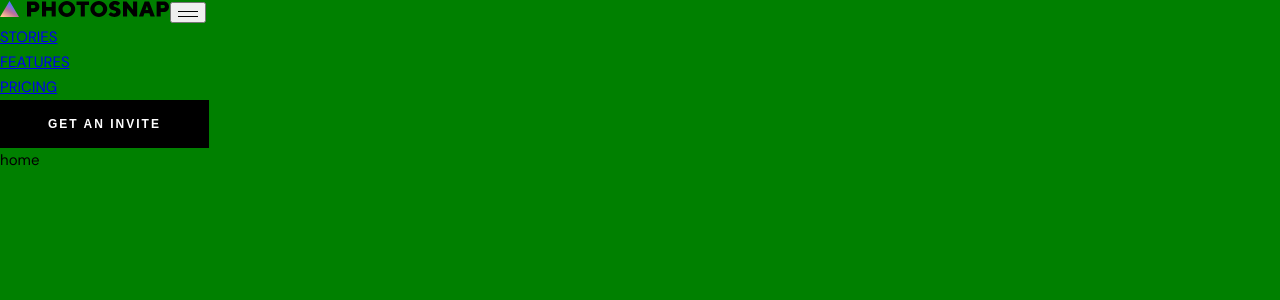
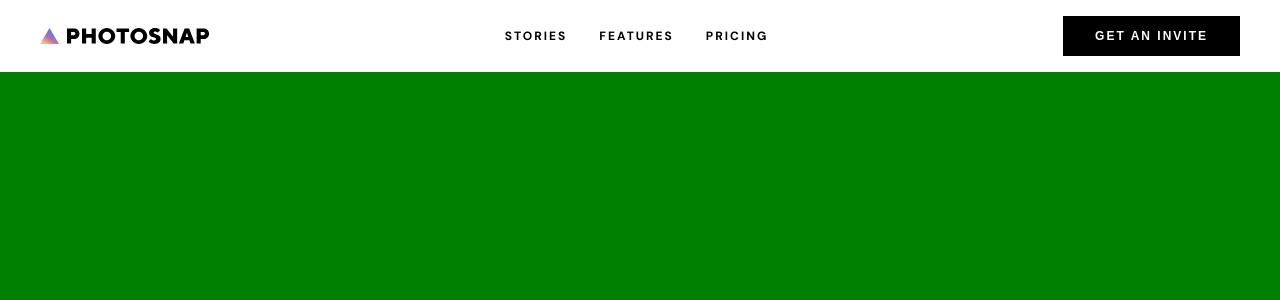
Before and after one commit to kaseyvee/photosnap, a React (Vite) app: page / in a window 1280 px wide. Shown: the top 300 px of the page. Built offline with nearby package versions, Linux system fonts and the light colour scheme.

Commit message:
Style nav

```diff
--- a/package.json
+++ b/package.json
@@ -11,6 +11,7 @@
   "dependencies": {
     "react": "^18.2.0",
     "react-dom": "^18.2.0",
+    "react-responsive": "^9.0.2",
     "react-router-dom": "^6.11.1",
     "sass": "^1.62.1"
   },
--- a/src/components/Nav.tsx
+++ b/src/components/Nav.tsx
@@ -1,34 +1,65 @@
+import { useState } from "react";
+import { useMediaQuery } from "react-responsive";
 import { Link } from "react-router-dom";
+
 import logo from "../assets/logo.svg";
 import menu from "../assets/menu.svg";
 import close from "../assets/close.svg";
-import { useState } from "react";
 
 function Nav() {
   const [navOpen, setNavOpen] = useState(false);
+  const isDesktop = useMediaQuery({ query: '(min-width: 768px)' });
+
+  function handleToggleMenu() {
+    setNavOpen(!navOpen);
+  }
 
   return (
-    <nav>
-      <Link to="/">
-        <img src={logo} alt="logo and go to home" />
-      </Link>
-      <button aria-expanded={navOpen ? "true" : "false"} className="toggle-menu">
-        <img src={navOpen ? close : menu} alt={navOpen ? "close menu" : "open menu"} />
-      </button>
-      <div>
+    <nav className="nav">
+      <div className="nav_main">
+        <Link to="/" className="logo">
+          <img src={logo} alt="logo and go to home" />
+        </Link>
+        {!isDesktop && <button
+          aria-expanded={navOpen ? "true" : "false"}
+          className="toggle-menu"
+          onClick={handleToggleMenu}
+        >
+          <img
+            src={navOpen ? close : menu}
+            alt={navOpen ? "close menu" : "open menu"}
+          />
+        </button>}
+      </div>
+      {isDesktop && <>
         <ul>
-          <li>
+          <li className="nav-item">
             <a href="/stories">STORIES</a>
           </li>
-          <li>
+          <li className="nav-item">
             <a href="/features">FEATURES</a>
           </li>
-          <li>
+          <li className="nav-item">
             <a href="/pricing">PRICING</a>
           </li>
         </ul>
         <button className="button button_black_border">GET AN INVITE</button>
-      </div>
+      </>}
+      {navOpen && <div className="nav_list">
+        <ul>
+          <li className="nav-item">
+            <a href="/stories">STORIES</a>
+          </li>
+          <li className="nav-item">
+            <a href="/features">FEATURES</a>
+          </li>
+          <li className="nav-item">
+            <a href="/pricing">PRICING</a>
+          </li>
+        </ul>
+        <button className="button button_black_border">GET AN INVITE</button>
+      </div>}
+      <div className="overlay"></div>
     </nav>
   );
 }
--- a/src/styles/abstracts/_fonts.scss
+++ b/src/styles/abstracts/_fonts.scss
@@ -3,7 +3,7 @@
 body {
   font-family: 'DM Sans', sans-serif;
   font-size: pixelToRem(15);
-  line-height: pixelToRem(25);
+  // line-height: pixelToRem(25);
 }
 
 h1, .header-large {
@@ -38,12 +38,23 @@ h4, .button {
   letter-spacing: pixelToRem(2);
 }
 
-.nav-item, .card_read, .comparisons {
+.footer-item, .card_read, .comparisons {
   font-weight: bold;
   font-size: pixelToRem(12);
   letter-spacing: pixelToRem(2);
 }
 
+.nav-item {
+  font-weight: bold;
+  font-size: pixelToRem(15);
+  letter-spacing: pixelToRem(2.5);
+
+  @media (min-width: 768px) {
+    font-size: pixelToRem(12);
+    letter-spacing: pixelToRem(2);
+  }
+}
+
 .author_date {
   font-size: pixelToRem(13);
 }
--- a/src/styles/components/_buttons.scss
+++ b/src/styles/components/_buttons.scss
@@ -1,9 +1,10 @@
 .button {
   border: none;
   background: none;
-  padding: 1rem 3rem;
+  padding: 0.75rem 2rem;
   transition-duration: 200ms;
   cursor: pointer;
+  white-space: nowrap;
 
   &_white {
     color: $black;
--- /dev/null
+++ b/src/styles/components/_nav.scss
@@ -0,0 +1,78 @@
+.nav {
+  position: fixed;
+  background-color: $white;
+
+  $padding: 1.5rem;
+  padding: 1.75rem $padding;
+  width: calc(100% - $padding * 2);
+
+  &_main {
+    display: flex;
+    justify-content: space-between;
+    align-items: center;
+  }
+
+  &_list {
+    display: flex;
+    flex-direction: column;
+    justify-content: center;
+    align-items: center;
+    gap: 1.25rem;
+
+    ul {
+      border-bottom: 1px solid $grey;
+      width: 100%;
+      display: flex;
+      flex-direction: column;
+      gap: 1.25rem;
+      padding: 3.75rem 0 1rem 0;
+
+      li {
+        text-align: center;
+      }
+    }
+  }
+
+  .logo {
+    display: flex;
+  }
+
+  .toggle-menu {
+    border: none;
+    background-color: transparent;
+    padding: 0;
+    height: 1rem;
+    display: flex;
+    justify-content: center;
+    align-items: center;
+  }
+
+  .overlay {
+    position: absolute;
+    z-index: -1;
+    background-color: rgba($black, 0.9);
+  }
+
+  .button {
+    width: 100%;
+  }
+
+  @media (min-width: 768px) {
+    display: flex;
+    justify-content: space-between;
+    align-items: center;
+    $padding: 2.5rem;
+    padding: 1rem $padding;
+    width: calc(100% - $padding * 2);
+
+    ul {
+      display: flex;
+      flex-direction: row;
+      gap: 2rem;
+    }
+
+    .button {
+      width: auto;
+    }
+  }
+}
--- a/src/styles/components/index.scss
+++ b/src/styles/components/index.scss
@@ -1 +1,2 @@
 @import "buttons";
+@import "nav";
--- a/src/styles/index.scss
+++ b/src/styles/index.scss
@@ -11,4 +11,9 @@ body {
     margin: 0;
     padding: 0;
   }
+
+  a {
+    text-decoration: none;
+    color: inherit;
+  }
 }
```
Also changed, not shown: 1 other file (tests, documents, lock files or other folders).
